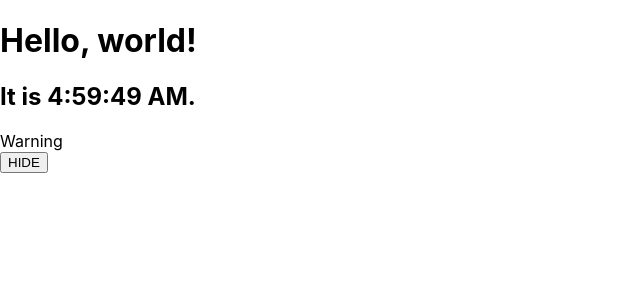
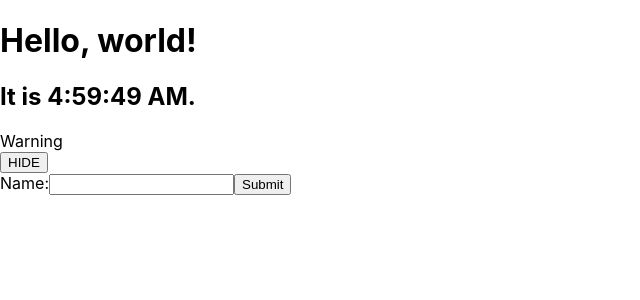
Before and after one commit to mesodiar/bello-react-playground, a React (Create React App) app: page / in a window 1280 px wide. Shown: the top 300 px of the page, without its empty margins (0-640 px from the left). Built offline with nearby package versions, Linux system fonts and the light colour scheme.

Commit message:
:sparkles: Add form :koala:

```diff
--- a/src/App.js
+++ b/src/App.js
@@ -1,6 +1,7 @@
 import React from "react";
 import Clock from "./Clock";
 import Toggle from "./Toggle";
+import NameForm from "./NameForm";
 import "./App.css";
 
 function App() {
@@ -8,6 +9,7 @@ function App() {
     <div>
       <Clock />
       <Toggle />
+      <NameForm />
     </div>
   );
 }
--- /dev/null
+++ b/src/NameForm.js
@@ -0,0 +1,32 @@
+import React, { Component } from "react";
+
+export default class NameForm extends Component {
+  constructor(props) {
+    super(props);
+    this.state = { value: "" };
+  }
+
+  handleChange = (event) => {
+    this.setState({ value: event.target.value });
+  };
+
+  handleSubmit = (event) => {
+    alert("A name was submitted: " + this.state.value);
+    event.preventDefault();
+  };
+  render() {
+    return (
+      <form onSubmit={this.handleSubmit}>
+        <label>
+          Name:
+          <input
+            type="text"
+            value={this.state.value}
+            onChange={this.handleChange}
+          />
+        </label>
+        <input type="submit" value="Submit" />
+      </form>
+    );
+  }
+}
```
